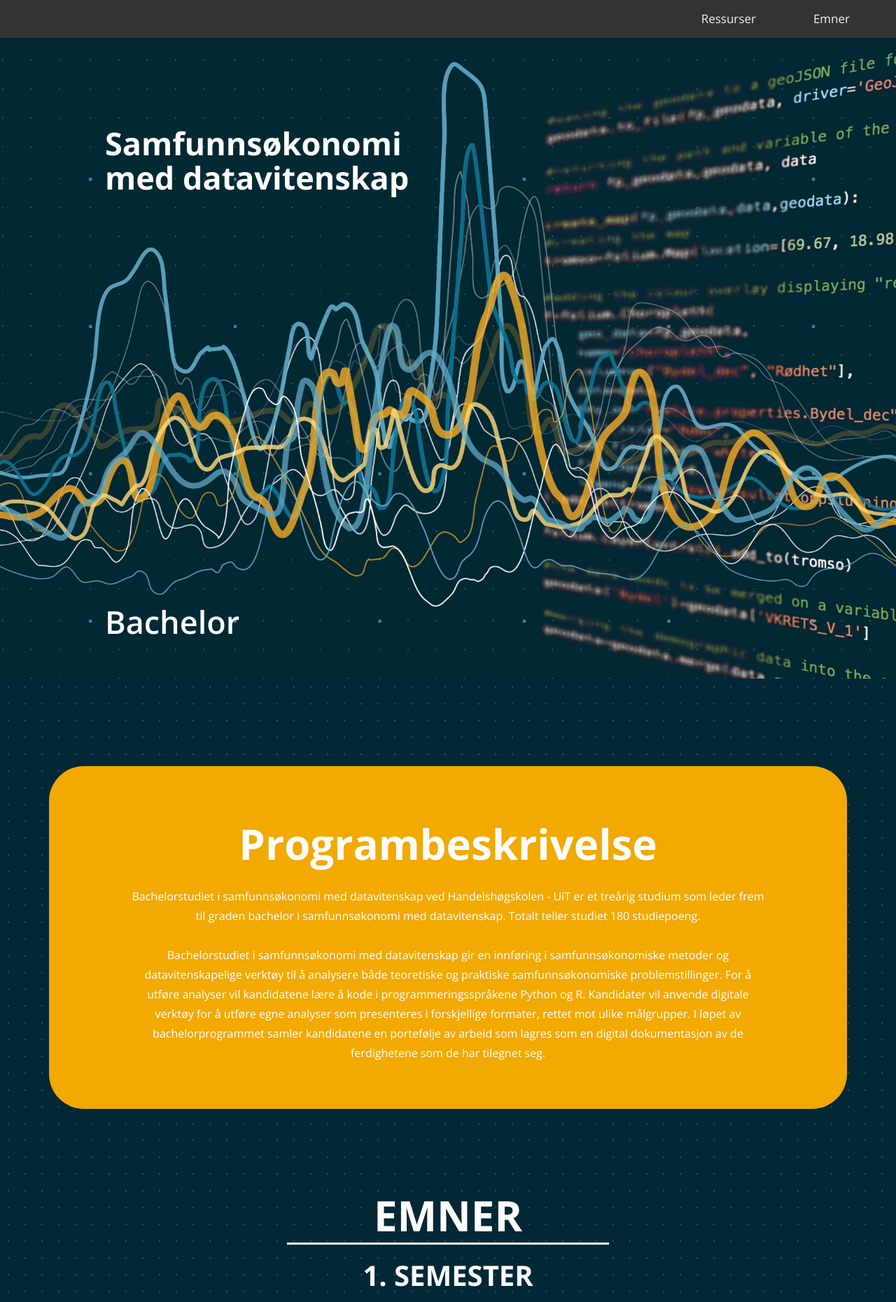
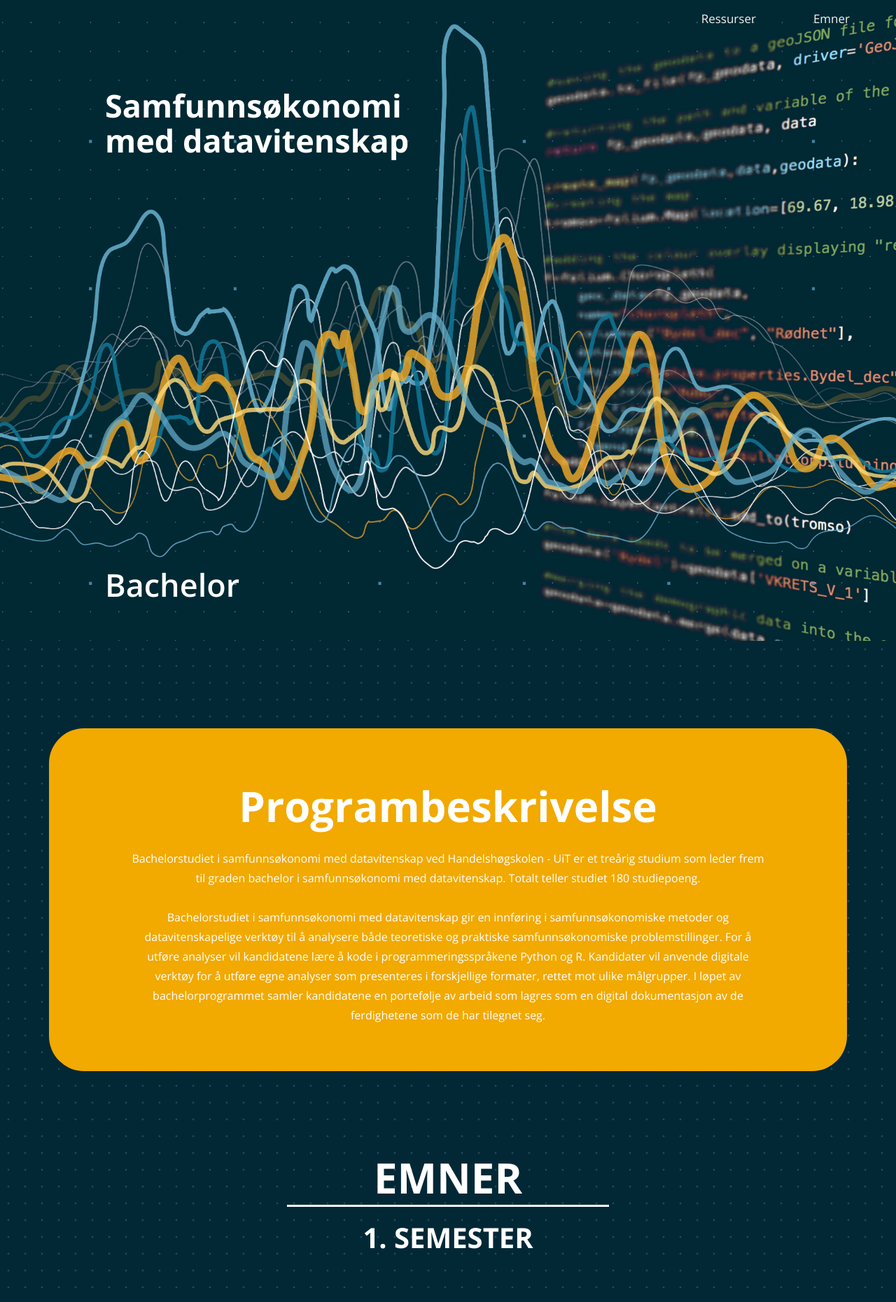
Before and after one commit to uit-econ/uit-econ.github.io, a Jekyll site: the page built from index.md, in a window 1280 px wide. Shown: the top 1861 px of the page at 70% size. Built offline with Jekyll 4.4.1, drawn with Linux system fonts in a browser that asks for light colours.

Commit message:
Update nav.html

```diff
--- a/_includes/nav.html
+++ b/_includes/nav.html
@@ -7,7 +7,7 @@
 <style>
 /* Add a black background color to the top navigation */
 .topnav {
-  background-color: #333;
+  background-color:rgba(51,51,51,0.5)
   overflow: hidden;
 }
 
```
